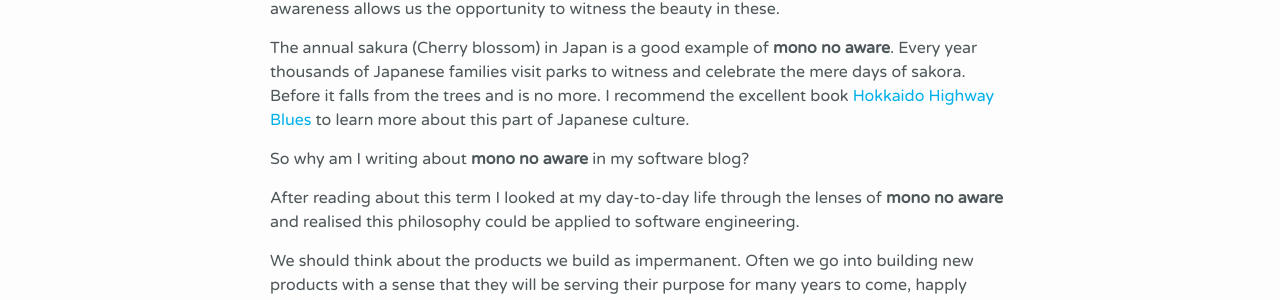
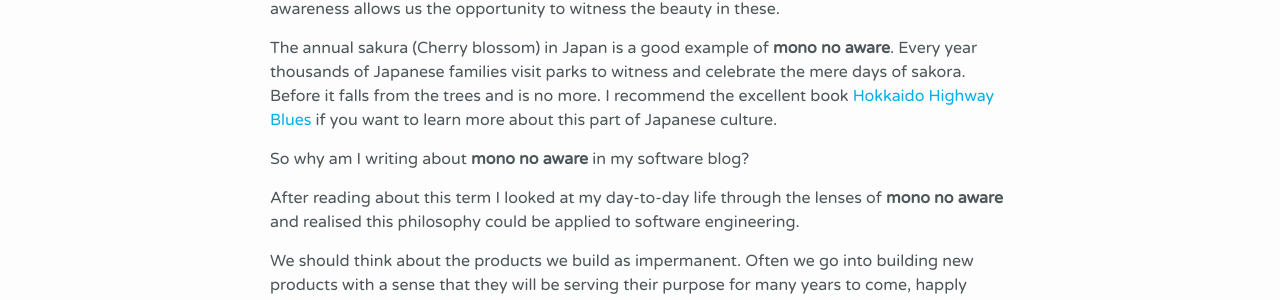
Before and after one commit to iainjmitchell/iainjmitchell.github.io, a Jekyll site: the page built from _posts/2017-04-04-mono-no-aware.markdown, in a window 1280 px wide. Shown: the part 315-615 px from the top of the page. Built offline with Jekyll 4.4.1, drawn with Linux system fonts in a browser that asks for light colours; comment, search, counter and statistics services are not loaded.

Commit message:
Update 2017-04-04-mono-no-aware.markdown

```diff
--- a/_posts/2017-04-04-mono-no-aware.markdown
+++ b/_posts/2017-04-04-mono-no-aware.markdown
@@ -11,7 +11,7 @@ The [Stanford Encyclopedia of Philosophy](https://plato.stanford.edu/entries/jap
 
 The term was constructed by [Motoori Norinaga](https://en.wikipedia.org/wiki/Motoori_Norinaga) in the eighteenth century to encapsulate the mood which was central to the Japanese.  This was particularly focussed upon the impermanence of things and a slightly melancholy awareness of this.  But there is also a quiet rejoicing as our awareness allows us the opportunity to witness the beauty in these.
 
-The annual sakura (Cherry blossom) in Japan is a good example of **mono no aware**.  Every year thousands of Japanese families visit parks to witness and celebrate the mere days of sakora.  Before it falls from the trees and is no more.  I recommend the excellent book [Hokkaido Highway Blues](https://www.amazon.co.uk/Hokkaido-Highway-Blues-Hitchhiking-Japan/dp/1841952885) to learn more about this part of Japanese culture.
+The annual sakura (Cherry blossom) in Japan is a good example of **mono no aware**.  Every year thousands of Japanese families visit parks to witness and celebrate the mere days of sakora.  Before it falls from the trees and is no more.  I recommend the excellent book [Hokkaido Highway Blues](https://www.amazon.co.uk/Hokkaido-Highway-Blues-Hitchhiking-Japan/dp/1841952885) if you want to learn more about this part of Japanese culture.
 
 So why am I writing about **mono no aware** in my software blog?
 
```
